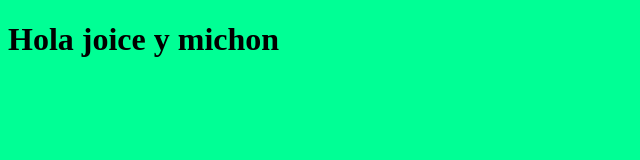
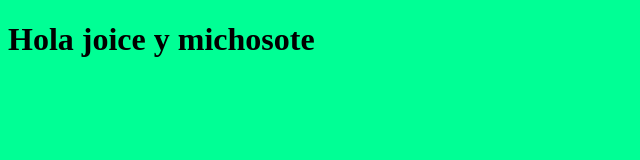
Before and after one commit to Machica2/mi-primer-web, a plain HTML site: page index.html in a window 1280 px wide. Shown: the full height of the page, 0-640 px from the left. Drawn offline with Linux system fonts and the light colour scheme.

Commit message:
cabio de Michon a Michonsote

```diff
--- a/index.html
+++ b/index.html
@@ -8,7 +8,7 @@
     <title>Mi primer web</title>
 </head>
 <body>
-    <h1>Hola joice y michon</h1>
+    <h1>Hola joice y michosote</h1>
     <script src="index.js"></script>
 </body>
 </html>
```
